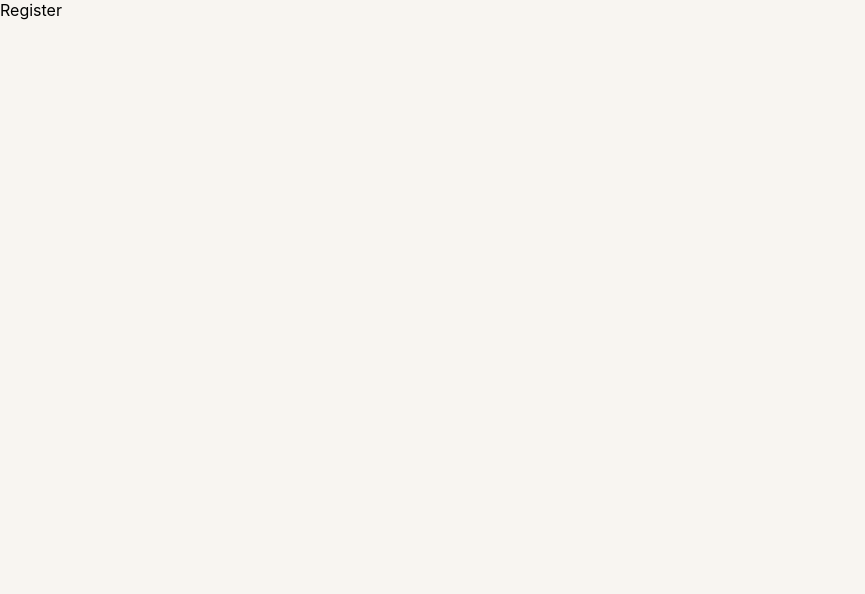
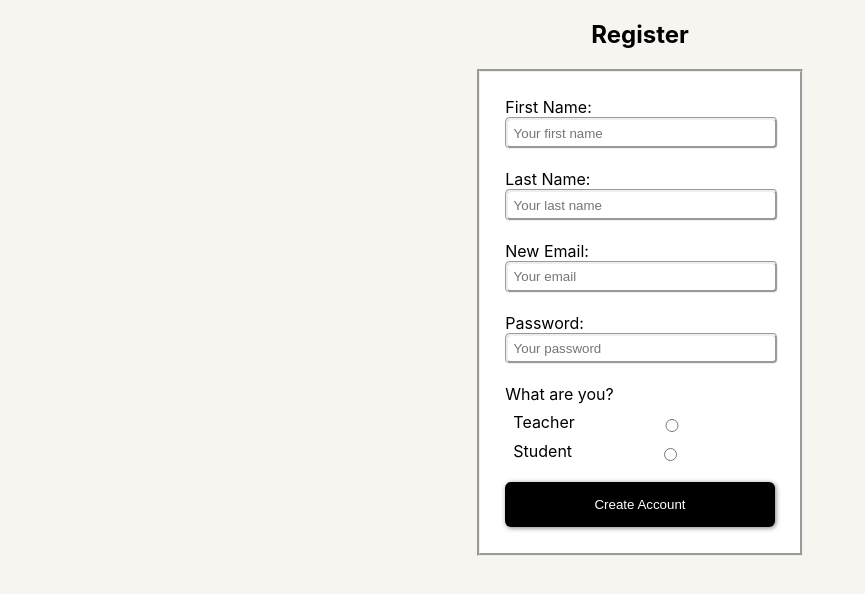
Before and after one commit to bakirhammad/Grand_Academy, a React (Create React App) app in the folder Frontend/: page /register in a window 1280 px wide. Shown: the top 594 px of the page, without its empty margins (0-865 px from the left). Built offline with nearby package versions, Linux system fonts and the light colour scheme.

Commit message:
Finish register page

```diff
--- a/Frontend/src/components/CreateCourse/CreateCourse.js
+++ b/Frontend/src/components/CreateCourse/CreateCourse.js
@@ -13,10 +13,10 @@ const CreateCourse = () => {
   const [courseBody, setCourseBody] = useState("");
   const [courseImage, setCourseImage] = useState("");
   const [courseDuration, setCourseDuration] = useState("");
-  const [isEmpty, setIsEmpty] = useState(false);
-  const [loader, setloader] = useState(true);
-  const [showMessage, setshowMessage] = useState(false);
-  const [message, setMessage] = useState("");
+  const [isEmpty, setIsEmpty] = useState(false); // message if any reqiured field is Empty.
+  const [loader, setloader] = useState(true); // To Show and hide loader.
+  const [showMessage, setshowMessage] = useState(false); // To Show and hide loader.
+  const [message, setMessage] = useState(""); // message of success register.
 
   return (
     <div>
--- a/Frontend/src/components/Login/Login.js
+++ b/Frontend/src/components/Login/Login.js
@@ -19,7 +19,7 @@ const Login = () => {
     <div className="loginPage">
       <h2>Grand Academy</h2>
       <h2>Login</h2>
-
+      {/* ====== Email input ====== */}
       <div className="loginForm">
         <div className="loginEmail">
           <label>Email</label>
@@ -36,6 +36,7 @@ const Login = () => {
         </div>
         <br />
 
+        {/* ====== Password input ====== */}
         <div className="loginPassword">
           <label>Password</label>
           <br />
@@ -65,7 +66,7 @@ const Login = () => {
               setLoader(false);
               return setIsEmpty(!isEmpty);
             }
-
+            // send login req ====>
             axios
               .post("http://localhost:5000/user/login", {
                 email,
@@ -94,7 +95,14 @@ const Login = () => {
         </button>
 
         <p>Don't have Account?</p>
-        <button className="registerButton">Register Here</button>
+        <button
+          className="registerButton"
+          onClick={() => {
+            navigate("/register");
+          }}
+        >
+          Register Here
+        </button>
       </div>
       {/* ============================================= */}
       {loader && <Loader />}
--- a/Frontend/src/components/Register/Register.css
+++ b/Frontend/src/components/Register/Register.css
@@ -0,0 +1,42 @@
+.registerBody {
+  display: flex;
+  flex-direction: column;
+  justify-content: center;
+  align-items: center;
+}
+
+.registerForm {
+  background-color: white;
+  padding: 2%;
+  border: groove;
+  margin-bottom: 5px;
+  justify-content: center;
+  align-items: center;
+}
+
+input {
+  border: groove;
+}
+
+.accountType {
+  display: flex;
+  flex-direction: column;
+}
+
+.choises {
+  display: flex;
+  flex-direction: row-reverse;
+  align-items: end;
+  margin: 3%;
+}
+
+.regButton {
+  background-color: black;
+  color: white;
+  border-radius: 6px;
+  margin-top: 5%;
+  border: none;
+  width: 100%;
+  height: 45px;
+  box-shadow: 1px 1px 5px gray;
+}
--- a/Frontend/src/components/Register/Register.js
+++ b/Frontend/src/components/Register/Register.js
@@ -1,9 +1,187 @@
-import React from 'react'
+import React, { useState } from "react";
+import "./Register.css";
+import { useNavigate } from "react-router-dom";
+import axios from "axios";
+import Loader from "../Extra/Loader";
 
 const Register = () => {
+  const navigate = useNavigate();
+
+  const [firstName, setFirstName] = useState("");
+  const [lastName, setLastName] = useState("");
+  const [email, setEmail] = useState("");
+  const [password, setPassword] = useState("");
+  const [role, setRole] = useState("S");
+
+  const [loader, setloader] = useState(true); // To Show and hide loader.
+  const [showMessage, setshowMessage] = useState(false); // To Show and hide loader.
+  const [message, setMessage] = useState(""); // message of success register.
+  const [errResp, setErrResp] = useState(""); // message of Errot in register.
+  const [isEmpty, setIsEmpty] = useState(false); // message if any reqiured field is Empty.
+
   return (
-    <div>Register</div>
-  )
-}
+    <div className="registerBody">
+      <h2>Register</h2>
 
-export default Register
+      {/* ========= Start of Form =======*/}
+      <div className="registerForm">
+        {/* ====== First Name input ====== */}
+        <div>
+          <label>First Name:</label>
+          <input
+            type="text"
+            placeholder="Your first name"
+            onChange={(e) => {
+              setFirstName(e.target.value);
+              setIsEmpty(false);
+            }}
+          />
+        </div>
+        <br />
+
+        {/* ====== Last Name input ====== */}
+        <div>
+          <label>Last Name:</label>
+          <input
+            type="text"
+            placeholder="Your last name"
+            onChange={(e) => {
+              setLastName(e.target.value);
+              setIsEmpty(false);
+            }}
+          />
+        </div>
+        <br />
+
+        {/* ====== Email input ====== */}
+        <div>
+          <label>New Email:</label>
+          <input
+            type="email"
+            placeholder="Your email"
+            onChange={(e) => {
+              setEmail(e.target.value);
+              setIsEmpty(false);
+            }}
+          />
+        </div>
+        <br />
+
+        {/* ====== Password input ====== */}
+        <div>
+          <label>Password:</label>
+          <input
+            type="password"
+            placeholder="Your password"
+            onChange={(e) => {
+              setPassword(e.target.value);
+              setIsEmpty(false);
+            }}
+          />
+        </div>
+        <br />
+
+        {/* ======= Type of account ======= */}
+
+        <div className="accountType">
+          <label htmlFor="T_S_radio">What are you?</label>
+          <div>
+            <p className="choises">
+              <input
+                type="radio"
+                name="T_S"
+                value="T"
+                onChange={(e) => {
+                  setRole(e.target.value);
+                }}
+              />
+              <label>Teacher</label>
+            </p>
+            <p className="choises">
+              <input
+                type="radio"
+                name="T_S"
+                value="S"
+                onChange={(e) => {
+                  setRole(e.target.value);
+                }}
+              />
+              <label>Student</label>
+            </p>
+          </div>
+        </div>
+
+        {/* Error messages in faild Resgiter */}
+        {errResp && <div style={{ color: "red" }}>{errResp}</div>}
+        {isEmpty && <div style={{ color: "red" }}>Please fill all fields</div>}
+
+        {/* ========= Rgister Button ========== */}
+        <button
+          className="regButton"
+          onClick={() => {
+            if (
+              firstName === "" ||
+              lastName === "" ||
+              email === "" ||
+              password === ""
+            ) {
+              return setIsEmpty(!isEmpty);
+            }
+
+            setshowMessage(true);
+
+            axios
+              .post("http://localhost:5000/user/register", {
+                firstName,
+                lastName,
+                email,
+                password,
+                role,
+              })
+              .then((result) => {
+                setMessage(result.data.message);
+                setloader(false);
+              })
+              .catch((err) => {
+                setErrResp(err.response.data.message);
+                setshowMessage(false);
+              });
+          }}
+        >
+          Create Account
+        </button>
+      </div>
+      {/* =============== End Forms ================= */}
+
+      {/* ===== Show Message and Loader part  After  Register ===== */}
+      {showMessage && (
+        <div className="A">
+          <div className="B">
+            {loader ? (
+              <Loader />
+            ) : (
+              <>
+                {" "}
+                <div>{message}</div>
+                <button
+                  className="DoneButton"
+                  onClick={() => {
+                    setshowMessage(false);
+                    setloader(true);
+                    navigate("/login");
+                  }}
+                >
+                  Done
+                </button>
+              </>
+            )}
+          </div>
+        </div>
+      )}
+
+      {/* ================================== */}
+    </div>
+  );
+};
+
+export default Register;
```
Also changed, not shown: 2 other files (tests, documents, lock files or other folders).
